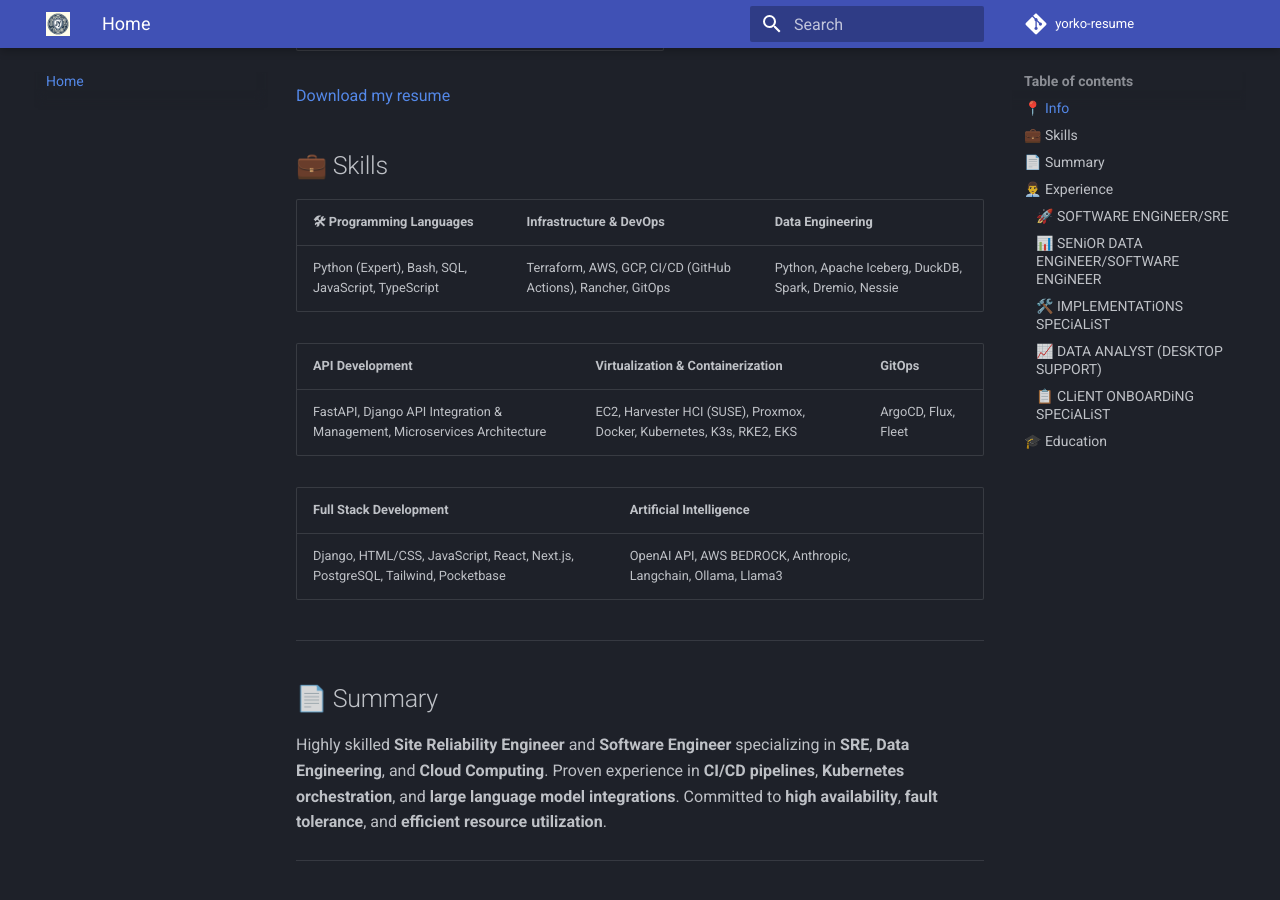
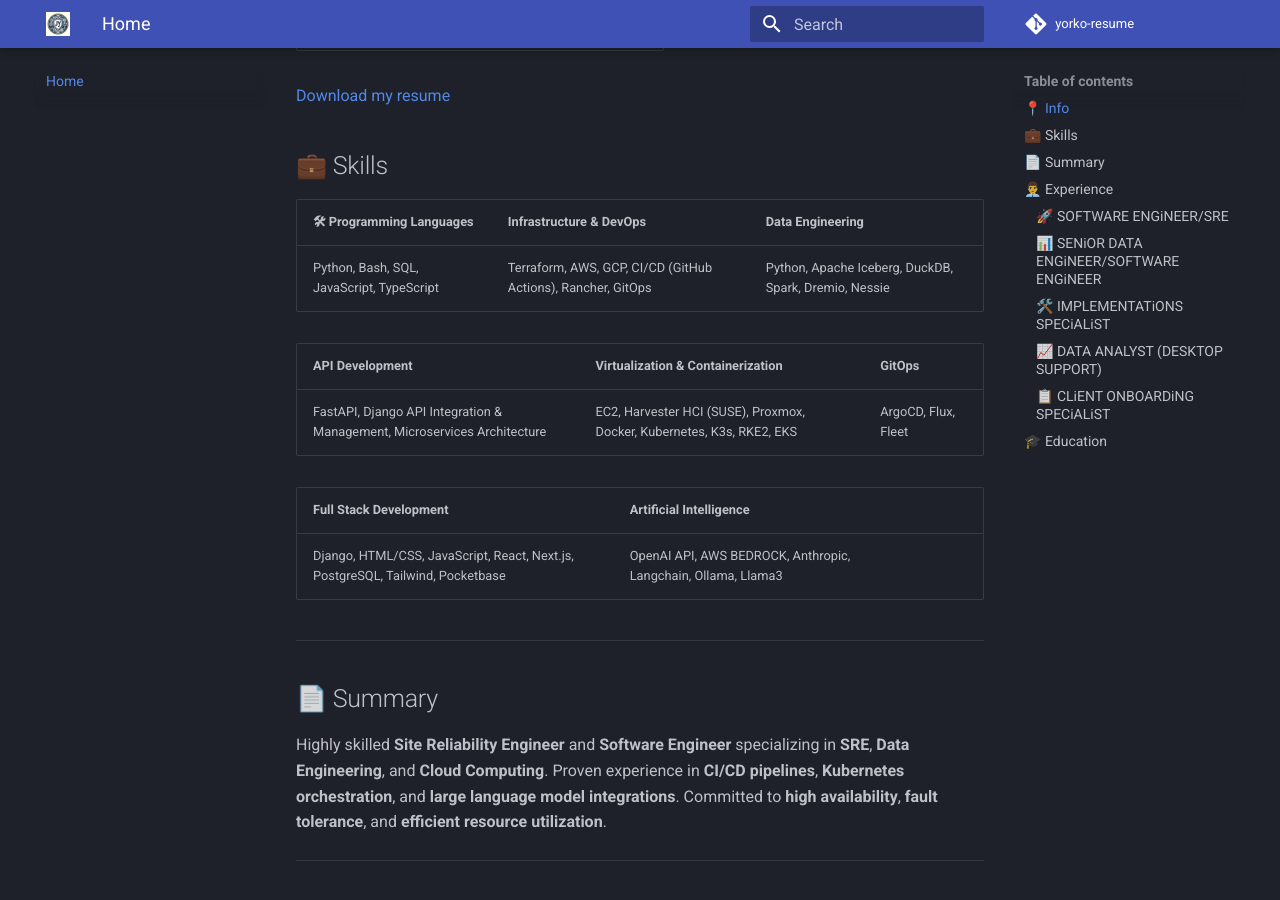
Before and after one commit to joshyorko/yorko-resume, an MkDocs documentation site: the page built from docs/index.md, in a window 1280 px wide and 900 px high, scrolled down 779 px. Built offline with MkDocs 1.6.1 and Material for MkDocs 9.7.7, drawn with Linux system fonts in a browser that asks for light colours; comment, search, counter and statistics services are not loaded; grey boxes are pictures that could not be loaded.

Commit message:
Update resume sections and remove outdated files for clarity and consistency

```diff
--- a/docs/index.md
+++ b/docs/index.md
@@ -18,7 +18,7 @@
 
 | 🛠 **Programming Languages** | Infrastructure & DevOps | Data Engineering |
 | --- | --- | --- |
-| Python (Expert), Bash, SQL, JavaScript, TypeScript | Terraform, AWS, GCP, CI/CD (GitHub Actions), Rancher, GitOps | Python, Apache Iceberg, DuckDB, Spark, Dremio, Nessie |
+| Python, Bash, SQL, JavaScript, TypeScript | Terraform, AWS, GCP, CI/CD (GitHub Actions), Rancher, GitOps | Python, Apache Iceberg, DuckDB, Spark, Dremio, Nessie |
 
 | **API Development** | **Virtualization & Containerization** | **GitOps** |
 | --- | --- | --- |
```
Also changed, not shown: 7 other files.
